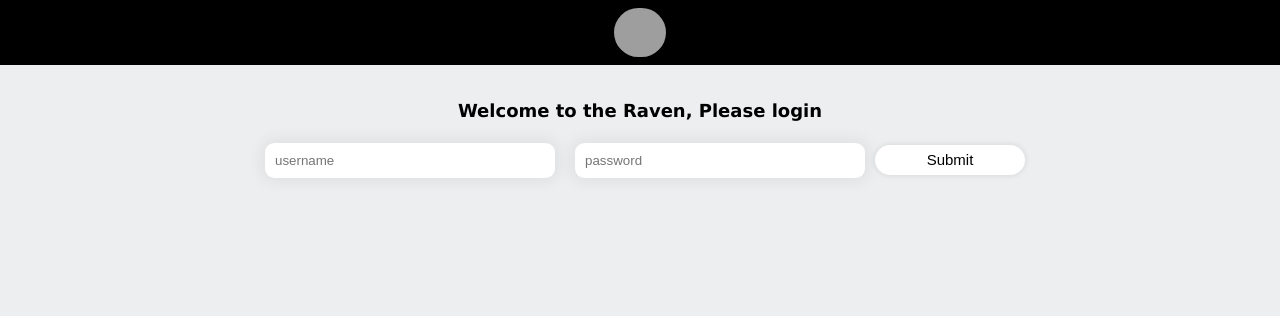
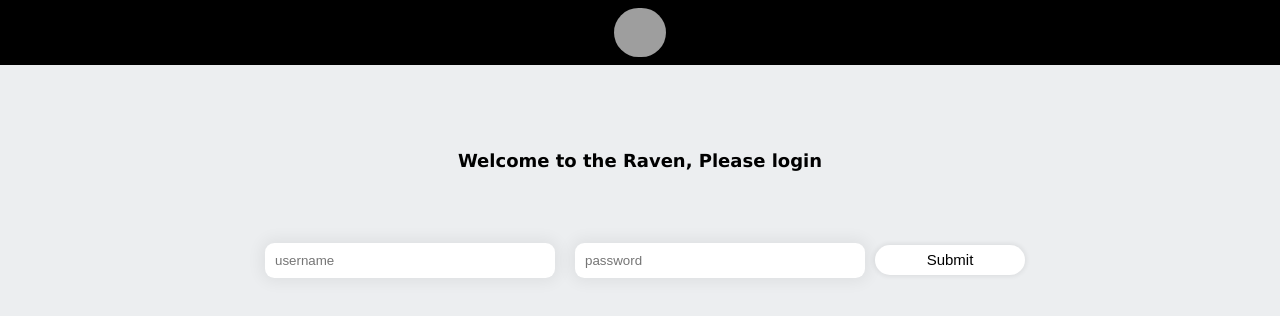
Before and after one commit to felipamendez/phase-3-project-frontend, a React (Create React App) app: page / in a window 1280 px wide. Shown: the top 316 px of the page. Built offline with nearby package versions, Linux system fonts and the light colour scheme; no server answers; grey boxes are pictures that could not be loaded.

Commit message:
oops added padding to login text

```diff
--- a/src/App.css
+++ b/src/App.css
@@ -177,3 +177,7 @@ br {
 h1 {
   font-size: 18px;
 }
+
+.login-welcome {
+  padding: 50px;
+}
--- a/src/Login.js
+++ b/src/Login.js
@@ -29,7 +29,7 @@ function Login({isLogin, login}) {
 
   return (
     <div className="login-container">
-    {login.length === 2 ? <h1>Welcome {login[1].username}</h1>  : <h1>Welcome to the Raven, Please login</h1> }
+    {login.length === 2 ? <h1>Welcome {login[1].username}</h1>  : <h1 className="login-welcome">Welcome to the Raven, Please login</h1> }
     {login.length === 2 ? null :
     <form onSubmit={handleSubmit}>
        <input className="textpost" type="text" placeholder="username" onChange={handleUser} value={username} />
```
